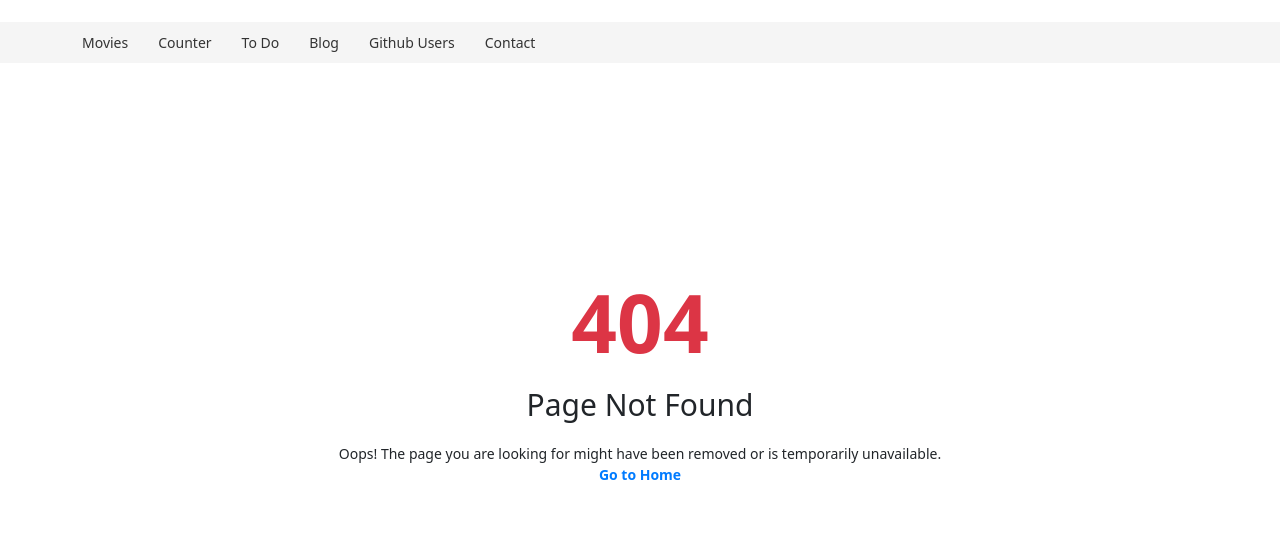
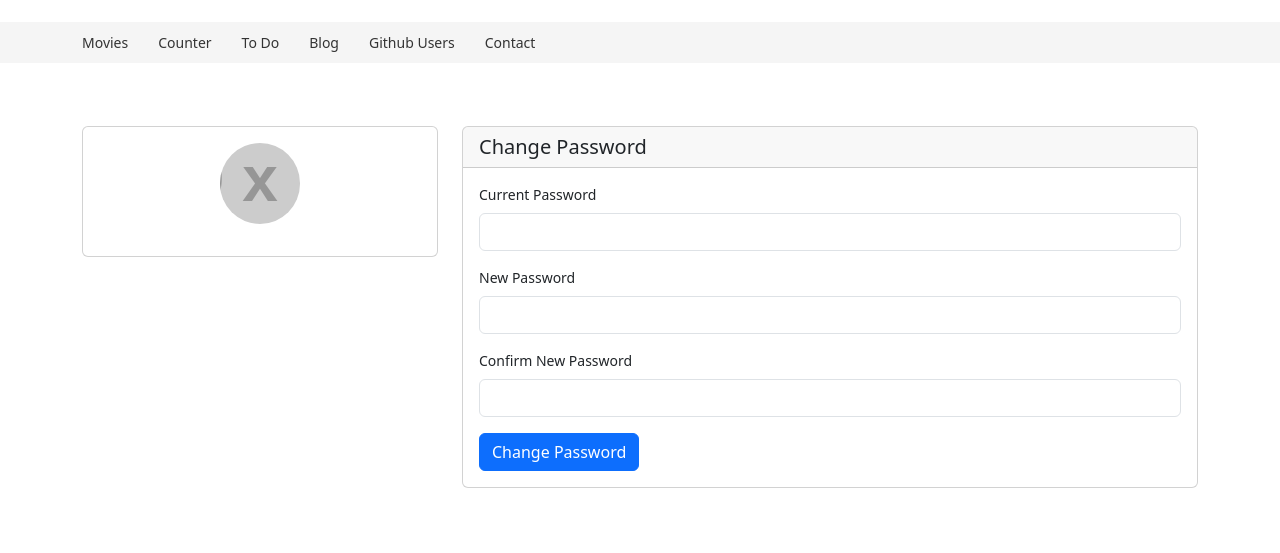
Before and after one commit to mohittocommit/React, a React (Vite) app in the folder bookMyShowClone/: page /profile in a window 1280 px wide. Shown: the part 163-716 px from the top of the page. Built offline with nearby package versions, Linux system fonts and the light colour scheme; no server answers; sample sign-in values are in the browser's storage.

Commit message:
profile integration

```diff
--- a/bookMyShowClone/src/components/Common/Navigation.jsx
+++ b/bookMyShowClone/src/components/Common/Navigation.jsx
@@ -17,6 +17,7 @@ import GitHubUsers from '../../pages/GitHubUsers';
 import Contact from '../../pages/Contact';
 import Login from '../../pages/Login';
 import SignUp from '../../pages/SignUp';
+import Profile from '../../pages/Profile';
 import ForgotPassword from '../../pages/ForgotPassword';
 import NotFound from '../../pages/NotFound';
 
@@ -24,6 +25,7 @@ import NotFound from '../../pages/NotFound';
 import ThemeContext from '../../context/ThemeContext';
 import PublicRoute from '../Routes/PublicRoute';
 import PrivateRoute from '../Routes/PrivateRoute';
+
 
 
 const Navigation = () => {
@@ -45,6 +47,7 @@ const Navigation = () => {
                         <Route path="/pages/contact" element={<Contact />} />
                         <Route path="/login" element={<PublicRoute><Login /></PublicRoute> } />
                         <Route path="/signup" element={<PublicRoute><SignUp /></PublicRoute>} />
+                        <Route path="/profile" element={<PrivateRoute><Profile /></PrivateRoute>} />
                         <Route path="forgot-password" element={<ForgotPassword />} />
                         <Route path="*" element={<NotFound />} />
                     </Routes>
--- a/bookMyShowClone/src/pages/Login.jsx
+++ b/bookMyShowClone/src/pages/Login.jsx
@@ -29,7 +29,7 @@ const Login = () => {
                 await localStorage.setItem("email", payload.email);
                 await localStorage.setItem("token", response.data.token);
                 showToast('Login Successfully!', 'success');
-                navigate("/");
+                navigate("/profile");
             }
         } catch (error) {
             console.log("error>>",error)
--- /dev/null
+++ b/bookMyShowClone/src/pages/Profile.jsx
@@ -0,0 +1,70 @@
+import React, { useEffect, useState } from 'react'
+import axios from 'axios';
+
+const Profile = () => {
+    const userEmail = localStorage.getItem("email");
+    const [profileData, setProfileData] = useState();
+    const getProfile = async () => {
+        try {
+            const token = localStorage.getItem("token");;
+            const response = await axios.get("http://localhost:9001/api/profile",{
+                headers: {
+                    Authorization: `Bearer ${token}`
+                }
+            })
+            if(response){
+                console.log(response)
+                setProfileData(response.data[0])
+            }
+        } catch(error) {
+            console.log(error)
+        }
+    }
+    useEffect(()=> {
+        getProfile();
+    },[])
+    return (
+        <div className='page-profile page'>
+            <div class="container mt-5">
+                <div class="row">
+                    <div class="col-md-4">
+                        <div class="card">
+                            <div class="card-body text-center">
+                                <img src="https://placehold.co/10x10" class="rounded-circle mb-3 w-25" alt="Profile Picture" />
+                                    <h4>{profileData?.name}</h4>
+                                    <p class="text-muted">{profileData?.email}</p>
+                            </div>
+                        </div>
+                    </div>
+
+                    <div class="col-md-8">
+                        <div class="card">
+                            <div class="card-header">
+                                <h5>Change Password</h5>
+                            </div>
+                            <div class="card-body">
+                                <form id="changePasswordForm">
+                                    <div class="mb-3">
+                                        <label for="currentPassword" class="form-label">Current Password</label>
+                                        <input type="password" class="form-control" id="currentPassword" required />
+                                    </div>
+                                    <div class="mb-3">
+                                        <label for="newPassword" class="form-label">New Password</label>
+                                        <input type="password" class="form-control" id="newPassword" required />
+                                    </div>
+                                    <div class="mb-3">
+                                        <label for="confirmPassword" class="form-label">Confirm New Password</label>
+                                        <input type="password" class="form-control" id="confirmPassword" required />
+                                    </div>
+                                    <button type="submit" class="btn btn-primary">Change Password</button>
+                                </form>
+                            </div>
+                        </div>
+                    </div>
+                </div>
+            </div>
+        </div>
+    )
+}
+
+export default Profile
```
